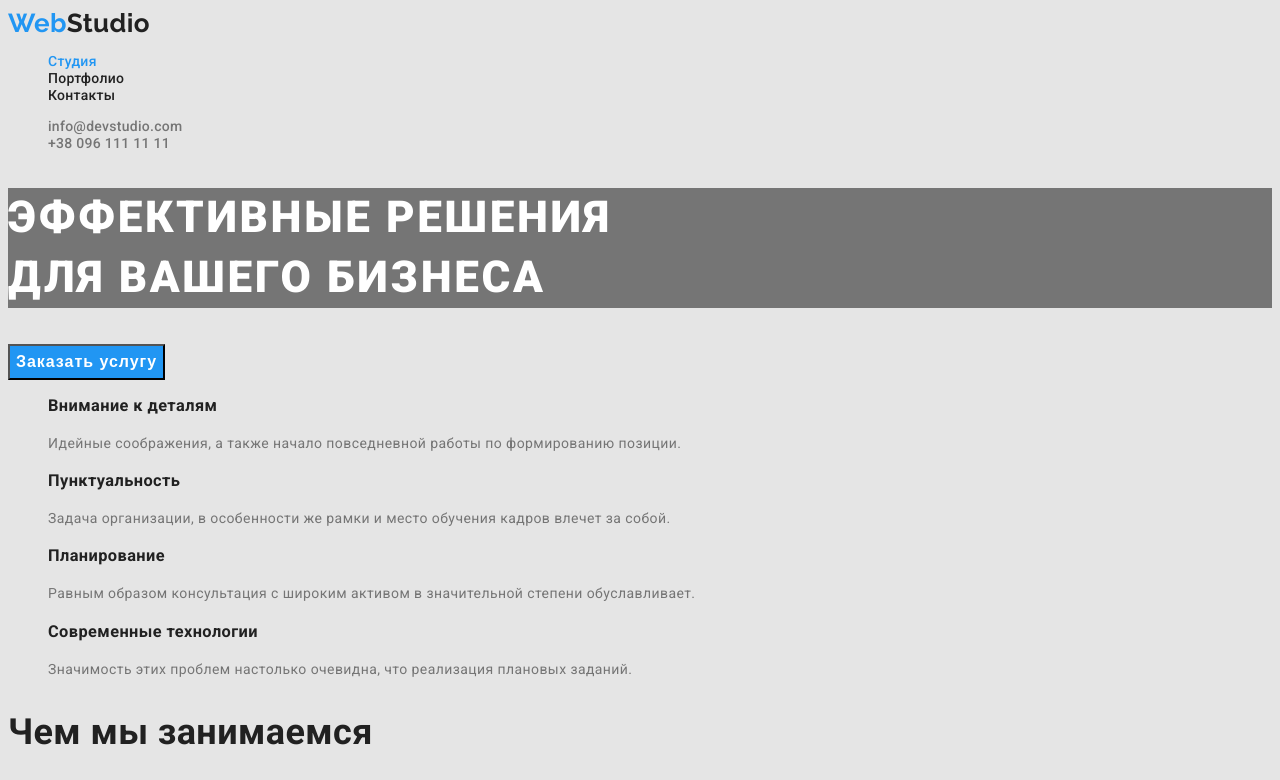
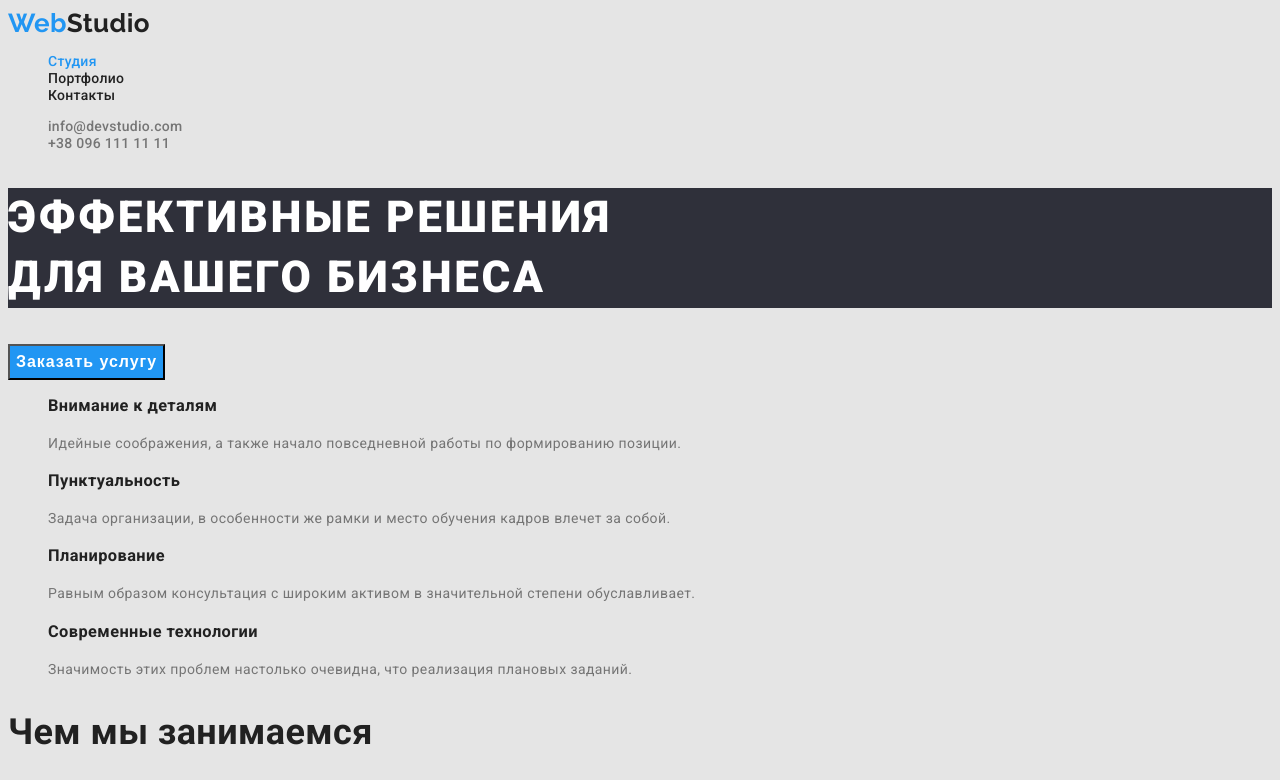
Before and after one commit to VitaliiStoroshyk/goit-markup-hw-02, a plain HTML site: page index.html in a window 1280 px wide. Shown: the top 780 px of the page. Drawn offline with Linux system fonts and the light colour scheme; files whose address does not match are found by name.

Commit message:
module-4-7

```diff
--- a/css/styles.css
+++ b/css/styles.css
@@ -95,7 +95,7 @@ body {
 }
 
 .hero-bg {
-  background-color: var(--primary-text-color);
+  background-color: var(--background-footer-color);
 }
 
 .hero-btn-text {
```
